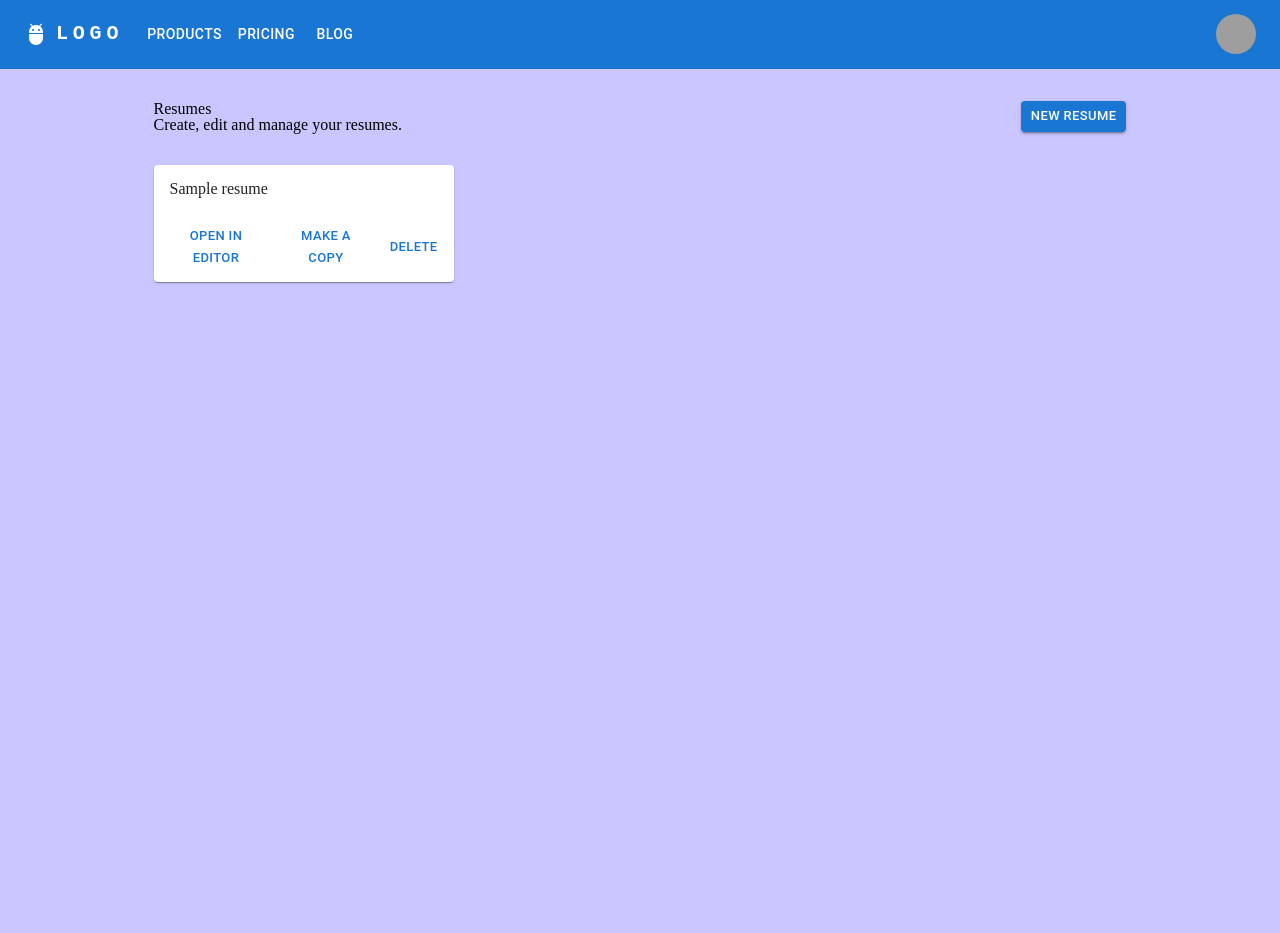
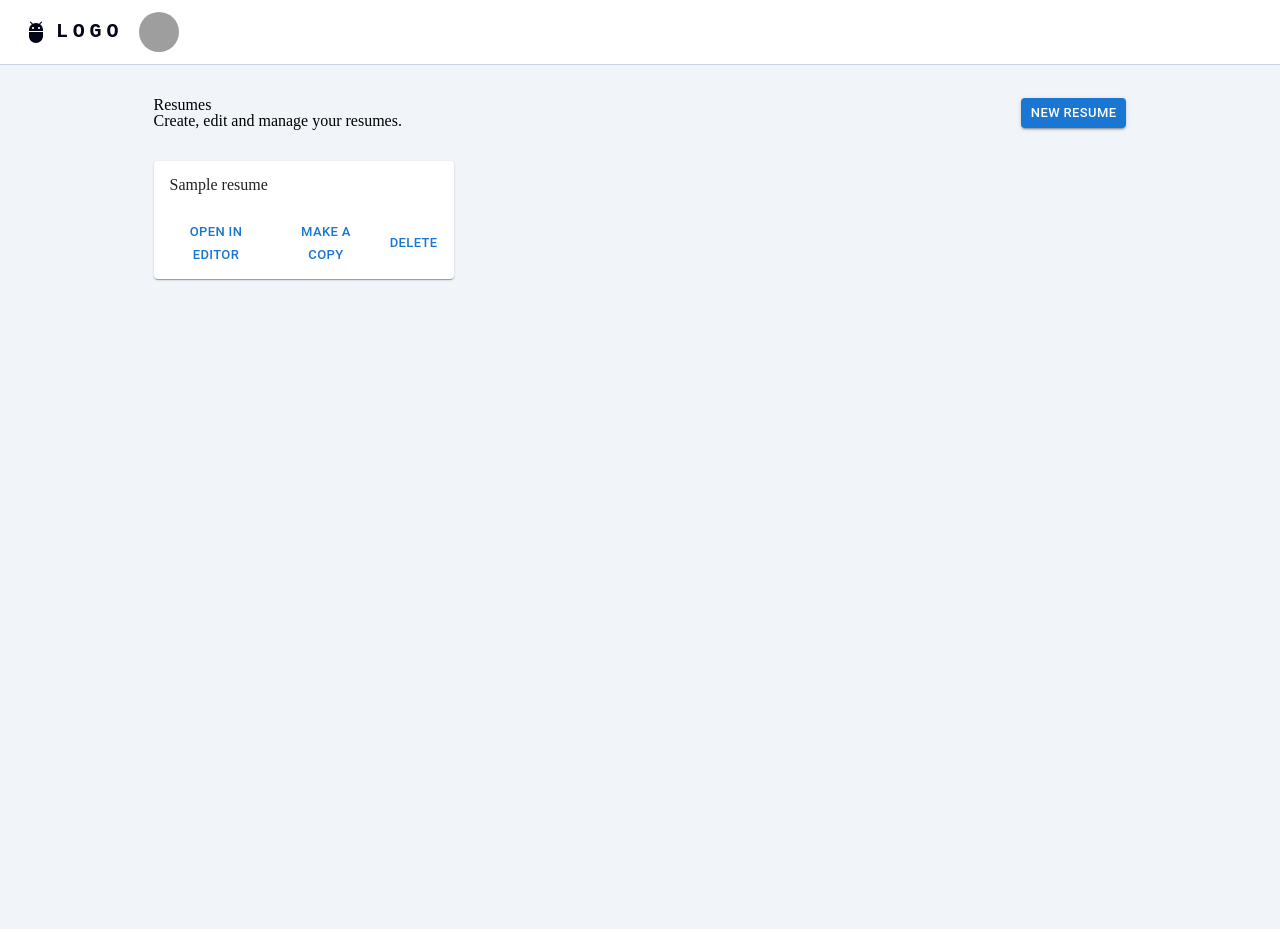
Before and after one commit to eLamine-dev/CV-Application, a React (Vite) app: page / in a window 1280 px wide. Built offline with nearby package versions, Linux system fonts and the light colour scheme; grey boxes are pictures that could not be loaded; what @react-pdf/renderer would draw is missing.

Commit message:
figuring-out how to change MUI components styling

```diff
--- a/src/components/Header.jsx
+++ b/src/components/Header.jsx
@@ -36,7 +36,14 @@ function Header() {
    };
 
    return (
-      <AppBar position="static">
+      <AppBar
+         sx={{
+            backgroundColor: '#ffffff',
+            color: '#020617',
+            borderBottom: '1px solid #cbd5e1',
+         }}
+         position="static"
+      >
          <Container maxWidth="xl">
             <Toolbar disableGutters>
                <AdbIcon sx={{ display: { xs: 'none', md: 'flex' }, mr: 1 }} />
@@ -58,7 +65,7 @@ function Header() {
                   LOGO
                </Typography>
 
-               <Box sx={{ flexGrow: 1, display: { xs: 'flex', md: 'none' } }}>
+               {/* <Box sx={{ flexGrow: 1, display: { xs: 'flex', md: 'none' } }}>
                   <IconButton
                      size="large"
                      aria-label="account of current user"
@@ -93,7 +100,7 @@ function Header() {
                         </MenuItem>
                      ))}
                   </Menu>
-               </Box>
+               </Box> */}
                <AdbIcon sx={{ display: { xs: 'flex', md: 'none' }, mr: 1 }} />
                <Typography
                   variant="h5"
@@ -113,7 +120,7 @@ function Header() {
                >
                   LOGO
                </Typography>
-               <Box sx={{ flexGrow: 1, display: { xs: 'none', md: 'flex' } }}>
+               {/* <Box sx={{ flexGrow: 1, display: { xs: 'none', md: 'flex' } }}>
                   {pages.map((page) => (
                      <Button
                         key={page}
@@ -123,7 +130,7 @@ function Header() {
                         {page}
                      </Button>
                   ))}
-               </Box>
+               </Box> */}
 
                <Box sx={{ flexGrow: 0 }}>
                   <Tooltip title="Open settings">
--- a/src/components/ResumeView.jsx
+++ b/src/components/ResumeView.jsx
@@ -85,10 +85,10 @@ const ResumeView = ({ selectedResume }) => {
 
    return (
       <Document
-         author="Your Name"
-         keywords="resume"
-         subject="Resume"
-         title="Resume"
+      // author="Your Name"
+      // keywords="resume"
+      // subject="Resume"
+      // title="Resume"
       >
          <Page size="A4" style={styles.page}>
             <View style={styles.container}>
--- a/src/styles/index.css
+++ b/src/styles/index.css
@@ -3,7 +3,7 @@
    display: flex;
    justify-content: space-around;
    padding: 2rem;
-   background-color: rgb(202, 198, 255);
+   background-color: #f1f5f9;
    gap: 2rem;
 }
 
@@ -12,6 +12,7 @@
    justify-content: start;
    align-items: center;
    gap: 3rem;
+   color: red;
 }
 
 .header nav {
@@ -27,14 +28,14 @@
 }
 
 .formNav {
-   background-color: darkgray;
+   background-color: #ffffff;
    height: fit-content;
    padding: 1rem 0;
    border-radius: 1rem;
 }
 
 .dynamicForm {
-   background-color: darkgray;
+   background-color: #ffffff;
    height: fit-content;
    padding: 2rem;
    border-radius: 1rem;
```
Also changed, not shown: src/main.jsx (+13 -0 lines).
